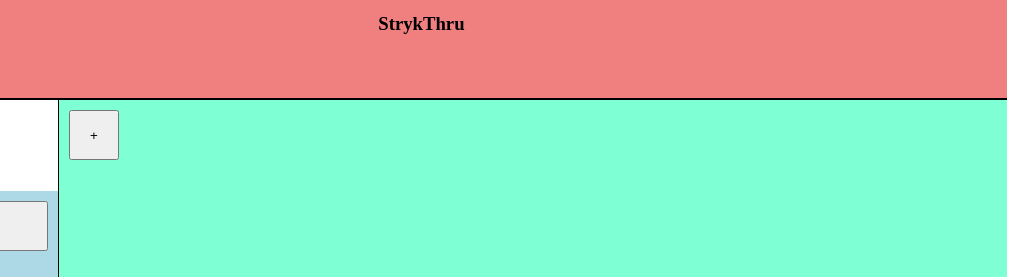
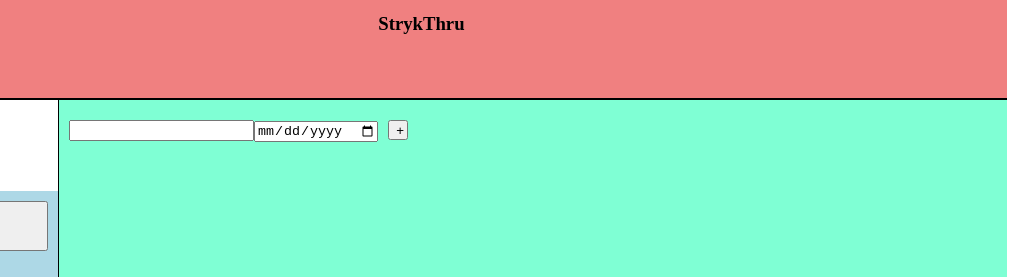
Before and after one commit to TheFivePips/Todo-Project, a website built with webpack: page src/template.html in a window 1280 px wide. Shown: the part 110-387 px from the top of the page, 265-1280 px from the left. Built offline with nearby package versions, Linux system fonts and the light colour scheme.

Commit message:
added an input field for new todos and fiexed the set attribute issue for all inputs

```diff
--- a/src/modules/website.js
+++ b/src/modules/website.js
@@ -1,5 +1,5 @@
-// this is the base webstie with no todos or projects
-// it needs to build the framework for the rest of the sites functionality
+// this is the base webstie with no todos or dynamically created projects
+// it is the framework for the rest of the sites functionality
 // it will export an initializeWebsite fucntion at the end that will be imported by index.js and ran from there
 import Logo from '../assets/StrykThru.png'
 
@@ -50,12 +50,12 @@
 
     const addProjectBtn = document.createElement('button')
     addProjectBtn.classList.add('addprojectbtn')
-    addProjectBtn.setAttribute.type = "submit"
-    addProjectBtn.setAttribute.value = "submit"
+    addProjectBtn.setAttribute('type', 'submit')
+    addProjectBtn.setAttribute('value', 'submit')
 
     addProjectBtn.textContent = "+"
     addProjectBtn.addEventListener("click", function() {
-        // this should call the create a new project fucntion and return a btn that we can then add to the dom
+        // this should call the create a new project fucntion and return a btn that we can then add to the dom. this should also create an empty array that we will use to store the todo objects for that project. maybe use uuid?
     })
 
     addProjectForm.appendChild(projectInput)
@@ -82,13 +82,28 @@
 
     // this is where the todos will populate for a given project
     // main needs a button that will create new todos
+    const addTodoForm = document.createElement('form')
+    addTodoForm.classList.add('addtodoform')
+
+    const addTodoInput = document.createElement('input')
+    addTodoInput.setAttribute('type', 'text')
+
+    const addTodoDate = document.createElement('input')
+    addTodoDate.classList.add('addtododate')
+    addTodoDate.setAttribute('type', 'date')
+
+
     const addTodoBtn = document.createElement('button')
     addTodoBtn.classList.add('addtodobtn')
     addTodoBtn.textContent = "+"
+    addTodoBtn.setAttribute('type', 'submit')
     // this button needs to populate a form that when submitted is rendered to the page before the button
 
+    addTodoForm.appendChild(addTodoInput)
+    addTodoForm.appendChild(addTodoDate)
+    addTodoForm.appendChild(addTodoBtn)
 
-    main.appendChild(addTodoBtn)
+    main.appendChild(addTodoForm)
     return main
 }
 
@@ -99,6 +114,7 @@
 
     return footer
 }
+
 function createContent(){
     const content = document.createElement('div')
     content.classList.add('content')
--- a/src/style.css
+++ b/src/style.css
@@ -73,9 +73,12 @@
     display: grid;
     /* needs to make gird items appear in an orderly way */
 }
+.addtodoform{
+    margin: 10px;
+}
 .addtodobtn {
-    width: 50px;
-    height: 50px;
+    width: 20px;
+    height: 20px;
     margin: 10px;
 
 }
```
Also changed, not shown: dist/main.js.
